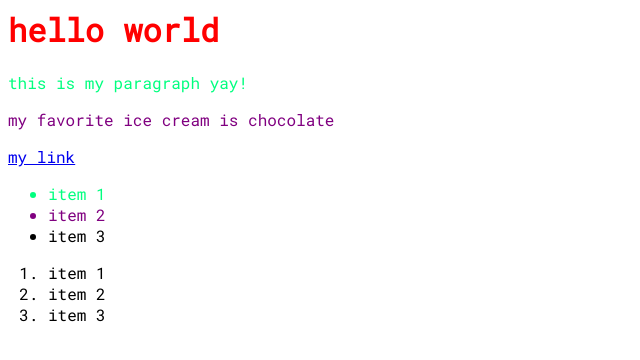
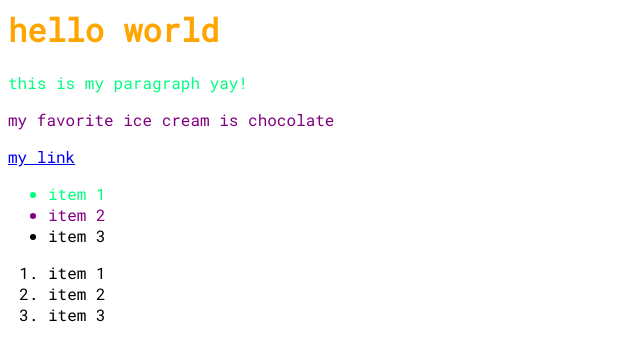
Before and after one commit to rjduran/hello-world, a plain HTML site: page index.html in a window 1280 px wide. Shown: the whole page, without its empty margins (0-640 px from the left). Drawn offline with Linux system fonts and the light colour scheme.

Commit message:
tet vscode commit

```diff
--- a/index.html
+++ b/index.html
@@ -27,7 +27,7 @@
     /* this is an id selector */
     /* can be applied one time */
     #moo {
-      color:red;;
+      color:orange;
     }
 
   </style>
```
